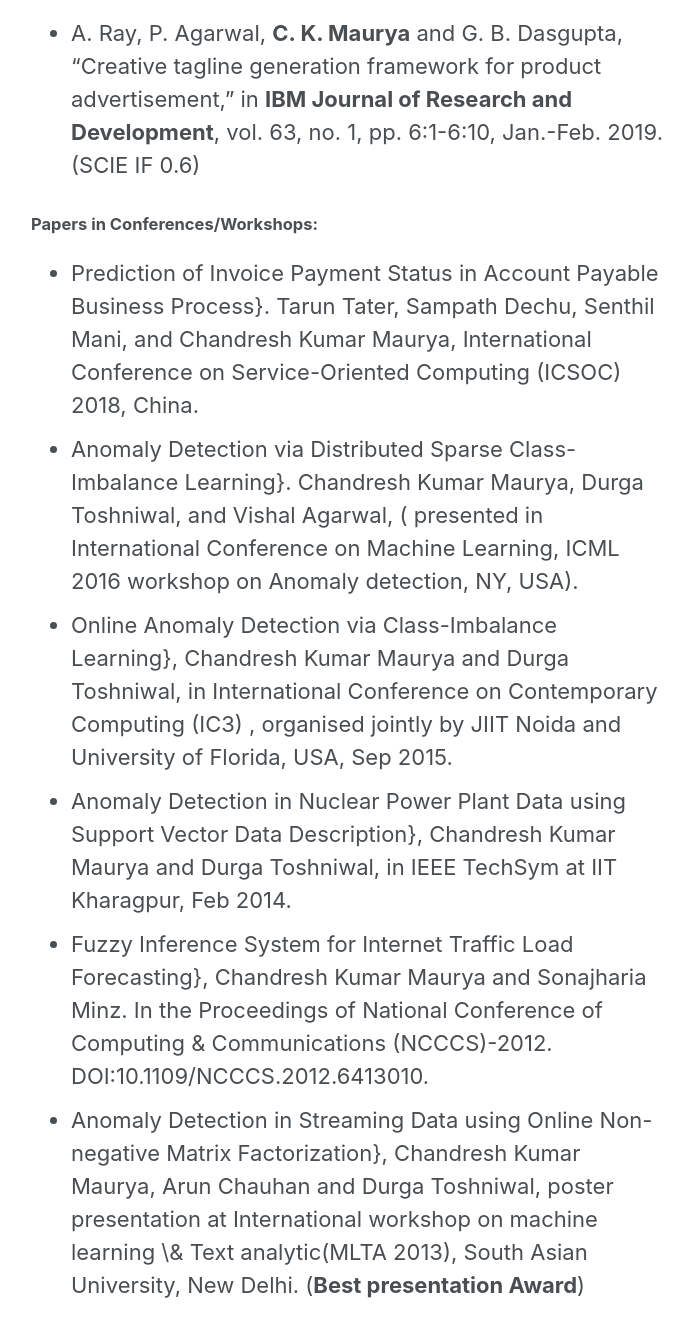
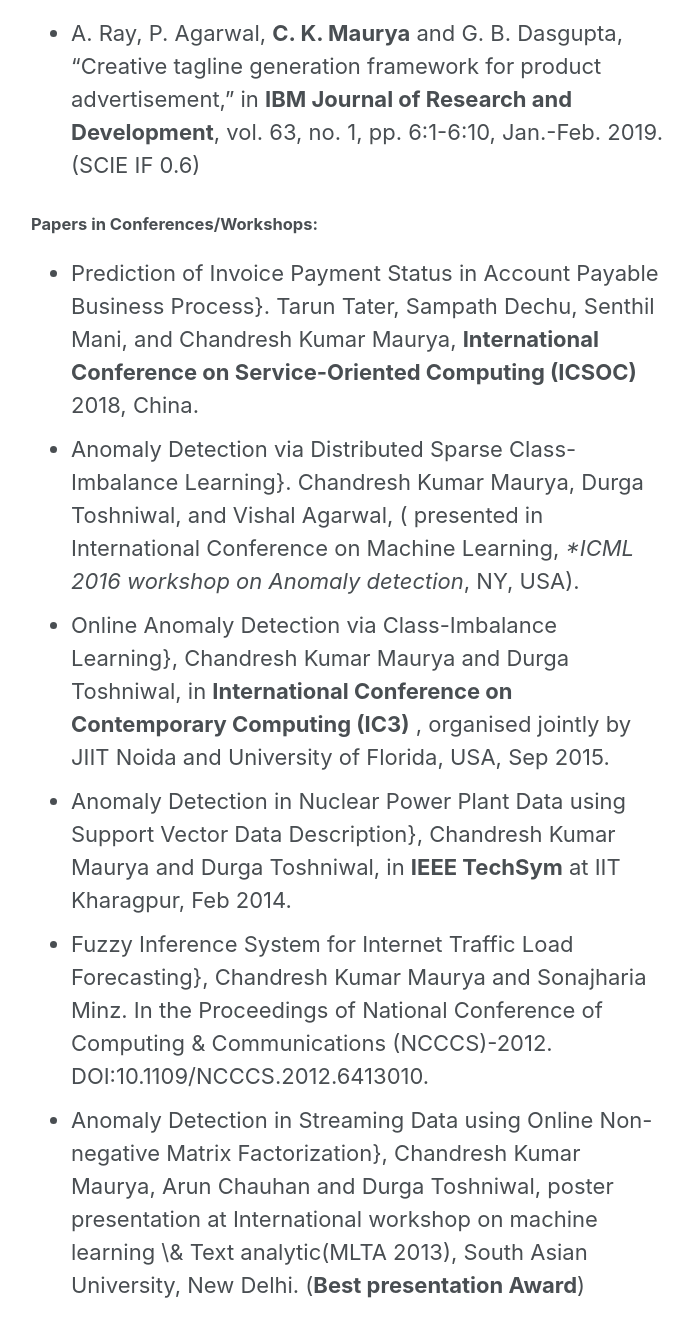
Before and after one commit to chandreshiit/oldsite, a Jekyll site: the page built from _pages/research.md, in a window 1280 px wide and 1400 px high, scrolled down 1307 px. Shown: the top 1337 px of the window, without its empty margins (291-984 px from the left). Built offline with Jekyll 4.4.1, drawn with Linux system fonts in a browser that asks for light colours; cached includes are drawn as plain includes; nearby versions of some CDN libraries.

```diff
--- a/_pages/research.md
+++ b/_pages/research.md
@@ -18,9 +18,9 @@ https://doi.org/10.1109/TBDATA.2017.2688372
 - A. Ray, P. Agarwal, **C. K. Maurya** and G. B. Dasgupta, "Creative tagline generation framework for product advertisement," in **IBM Journal of Research and Development**, vol. 63, no. 1, pp. 6:1-6:10, Jan.-Feb. 2019.(SCIE IF 0.6)
 
 #### Papers in Conferences/Workshops:
-- Prediction of Invoice Payment Status in Account Payable Business Process}. Tarun Tater, Sampath Dechu, Senthil Mani, and Chandresh Kumar Maurya, International Conference on Service-Oriented Computing (ICSOC) 2018, China.
-- Anomaly Detection via Distributed Sparse Class-Imbalance Learning}. Chandresh Kumar Maurya, Durga Toshniwal, and  Vishal Agarwal, ( presented in International Conference on Machine Learning, ICML 2016 workshop on Anomaly detection, NY, USA).
-- Online Anomaly Detection via Class-Imbalance Learning}, Chandresh Kumar Maurya and Durga Toshniwal,  in  International Conference on Contemporary Computing (IC3) , organised jointly by JIIT Noida and University of Florida, USA, Sep 2015.
-- Anomaly Detection in Nuclear Power Plant Data using Support Vector Data Description}, Chandresh Kumar Maurya and Durga Toshniwal, in  IEEE TechSym at IIT Kharagpur, Feb 2014.
+- Prediction of Invoice Payment Status in Account Payable Business Process}. Tarun Tater, Sampath Dechu, Senthil Mani, and Chandresh Kumar Maurya, **International Conference on Service-Oriented Computing (ICSOC)** 2018, China.
+- Anomaly Detection via Distributed Sparse Class-Imbalance Learning}. Chandresh Kumar Maurya, Durga Toshniwal, and  Vishal Agarwal, ( presented in International Conference on Machine Learning, **ICML 2016 workshop on Anomaly detection*, NY, USA).
+- Online Anomaly Detection via Class-Imbalance Learning}, Chandresh Kumar Maurya and Durga Toshniwal,  in  **International Conference on Contemporary Computing (IC3)** , organised jointly by JIIT Noida and University of Florida, USA, Sep 2015.
+- Anomaly Detection in Nuclear Power Plant Data using Support Vector Data Description}, Chandresh Kumar Maurya and Durga Toshniwal, in  **IEEE TechSym** at IIT Kharagpur, Feb 2014.
 - Fuzzy Inference System for Internet Traffic Load Forecasting}, Chandresh Kumar Maurya and Sonajharia Minz. In the Proceedings of National Conference of Computing & Communications (NCCCS)-2012. DOI:10.1109/NCCCS.2012.6413010.
 - Anomaly Detection in Streaming Data using Online Non-negative Matrix Factorization}, Chandresh Kumar Maurya, Arun Chauhan and Durga Toshniwal, poster presentation at International workshop on machine learning \& Text analytic(MLTA 2013), South Asian University, New Delhi.  (**Best  presentation Award**)
```
